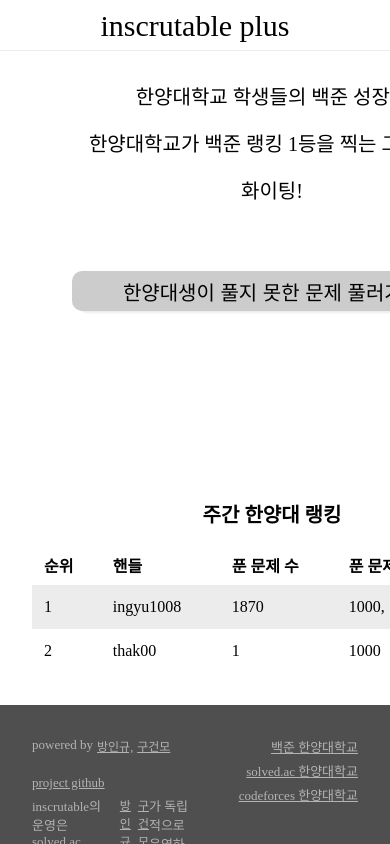
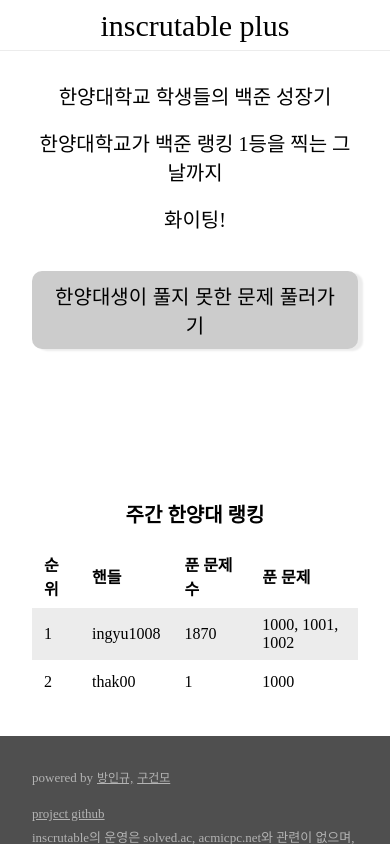
Before and after one commit to inscructable/inscructable_web, a Vue app: page / in a window 390 px wide. Built offline with nearby package versions, Linux system fonts and the light colour scheme; what vue-cookie would draw is missing.

Commit message:
Update: Flexible Design & Friendly Mobile Web

```diff
--- a/src/views/footer/footer.vue
+++ b/src/views/footer/footer.vue
@@ -1,8 +1,6 @@
 <template lang="pug">
 footer.rn-footer
     div.content
-        div.row
-            div.col.left
         div.cell
             rntxt(init_message="powered by" :init_color="'#b3b3b3'" :init_fontSize="13")
             |&nbsp;
@@ -11,7 +9,7 @@ footer.rn-footer
             |&nbsp;
             a.rn-no-deco(href="https://github.com/thak1411" target="_blank")
                 rntxt(init_message="구건모" :init_color="'#b3b3b3'" :init_fontSize="12")
-                |&nbsp;
+        br
         div.cell
             a.rn-no-deco(href="https://github.com/inscrutable-plus" target="_blank")
                 rntxt(init_message="project github" :init_color="'#b3b3b3'" :init_fontSize="13")
@@ -24,7 +22,8 @@ footer.rn-footer
             a.rn-no-deco(href="https://github.com/thak1411" target="_blank")
                 rntxt(init_message="구건모" :init_color="'#b3b3b3'" :init_fontSize="12")
             rntxt(init_message="가 독립적으로 운영하고있습니다." :init_color="'#b3b3b3'" :init_fontSize="13")
-            div.col.right
+        br
+        br
         div.cell.rn-mla
             a.rn-no-deco(href="https://www.acmicpc.net/school/ranklist/425")
                 rntxt(init_message="백준 한양대학교" :init_color="'#b3b3b3'" :init_fontSize="13")
@@ -50,8 +49,8 @@ export default {
 <style lang="scss" scoped>
 .rn-footer {
     width: 100%;
-    height: 250px;
     padding: 32px;
+    min-height: 300px;
     box-sizing: border-box;
     background-color: #4f4f4f;
 }
@@ -71,30 +70,8 @@ export default {
     margin-left: auto;
     margin-right: auto;
 }
-.row {
-    width: 100%;
-    height: 100%;
-    display: flex;
-    flex-direction: row;
-}
-.col {
-    width: 50%;
-    height: 100%;
-    display: flex;
-    flex-direction: column;
-}
-.left {
-    text-align: left;
-}
-.right {
-    text-align: right;
-}
 .rn-b {
     display: block;
-}
-.cell {
-    display: flex;
-    flex-direction: row;
 }
 .rn-no-deco {
     color: #b3b3b3;
--- a/src/views/header/header.vue
+++ b/src/views/header/header.vue
@@ -17,9 +17,13 @@ export default {
 
 <style lang="scss" scoped>
 .rn-header {
+    top: 0;
     width: 100%;
     height: 50px;
+    z-index: 9999;
+    position: sticky;
     text-align: center;
+    background-color: #ffffff;
     border-bottom: 1px solid #ececec;
 }
 .rn-centre {
--- a/src/views/section/index/section.vue
+++ b/src/views/section/index/section.vue
@@ -3,9 +3,9 @@ section.index-section
     div.content
         div.row1
             rntxt.rn-b(:init_message="$t('index.title1')" :init_fontSize="20")
-            |&nbsp;
+            br
             rntxt.rn-b(:init_message="$t('index.title2')" :init_fontSize="20")
-            |&nbsp;
+            br
             rntxt.rn-b(:init_message="$t('index.title3')" :init_fontSize="20")
         div.row2
             button.index-go-problem(@click="onClickLevel")
@@ -42,7 +42,7 @@ export default {
     box-sizing: border-box;
 }
 .content {
-    min-width: 480px;
+    min-width: 200px;
     max-width: 1200px;
     margin-left: auto;
     margin-right: auto;
@@ -75,10 +75,10 @@ export default {
     text-align: center;
 }
 .index-go-problem {
-    width: 400px;
-    height: 40px;
+    min-height: 40px;
     border: none;
     cursor: pointer;
+    padding: 10px 16px;
     border-radius: 10px;
     background-color: #cccccc;
     box-shadow: 5px 2px 2px #ececec;
--- a/src/views/section/level/section.vue
+++ b/src/views/section/level/section.vue
@@ -22,7 +22,8 @@ export default {
     box-sizing: border-box;
 }
 .level-table-wrapper {
-    min-width: 480px;
+    width: 100%;
+    overflow-x: auto;
     max-width: 1200px;
     margin-left: auto;
     margin-right: auto;
--- a/vue.config.js
+++ b/vue.config.js
@@ -23,7 +23,7 @@ module.exports = {
     devServer: {
         proxy: {
             '/api': {
-                target: 'http://localhost:3210',
+                target: 'http://inscrutable.kro.kr',
             },
         },
     },
```
Also changed, not shown: src/views/section/level/table/level-table.vue (+27 -0 lines). Lines whose indentation alone changed are shown as unchanged.
